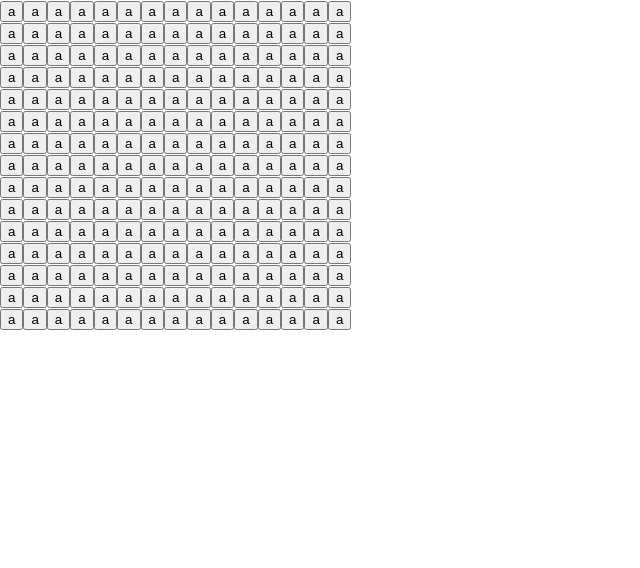
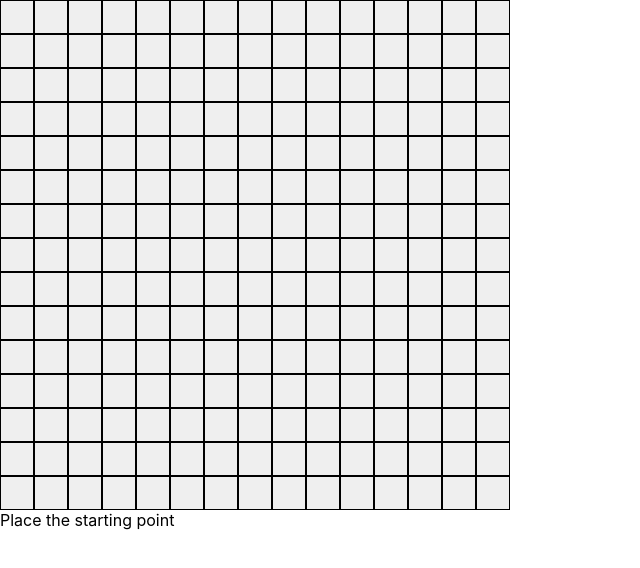
Before and after one commit to JayTLH/pathfinder, a React (Create React App) app: page / in a window 1280 px wide. Shown: the top 568 px of the page, without its empty margins (0-640 px from the left). Built offline with nearby package versions, Linux system fonts and the light colour scheme.

Commit message:
added redux

```diff
--- a/package.json
+++ b/package.json
@@ -9,7 +9,9 @@
     "node-sass": "^4.14.1",
     "react": "^16.13.1",
     "react-dom": "^16.13.1",
-    "react-scripts": "3.4.1"
+    "react-redux": "^7.2.0",
+    "react-scripts": "3.4.1",
+    "redux": "^4.0.5"
   },
   "scripts": {
     "start": "react-scripts start",
--- a/src/App.js
+++ b/src/App.js
@@ -1,13 +1,11 @@
-import React, { Component } from 'react';
+import React from 'react';
 import './App.scss';
 import Pathfinder from './components/Pathfinder.js';
 
-export default class App extends Component {
-  render() {
-    return (
-      <div className="app">
-        <Pathfinder />
-      </div>
-    )
-  }
+export default function App(props) {
+  return (
+    <div className="app">
+      <Pathfinder />
+    </div>
+  )
 };
--- a/src/components/GridNode.js
+++ b/src/components/GridNode.js
@@ -1,12 +1,55 @@
-import React, { Component } from 'react';
+import React from 'react';
+import { useSelector, useDispatch } from 'react-redux';
+import action from '../redux/action.js';
 import './GridNode.scss';
 
-export default class GridNode extends Component {
-  render() {
-    return (
-      <button className="grid-node">
-        a
-      </button>
-    )
+export default function GridNode(props) {
+  const dispatch = useDispatch();
+  const stateGrid = useSelector(state => state.grid);
+  const stateNewNode = useSelector(state => state.newNode);
+  const position = props.position.split('-');
+  const nodeValue = stateGrid[position[0]][position[1]]
+
+  const nodeClass = (value) => {
+    switch (value) {
+      case 1:
+        return 'node-start';
+      case 2:
+        return 'node-end';
+      case 3:
+        return 'node-wall';
+      default:
+        break;
+    }
   }
+
+  const toggle = (event) => {
+    switch (stateNewNode) {
+      case 1:
+        dispatch(action.toggleStart(props.position));
+        break;
+      case 2:
+        dispatch(action.toggleEnd(props.position));
+        break;
+      case 3:
+        dispatch(action.toggleWall(props.position));
+        break;
+      default:
+        break;
+    }
+  }
+
+  const createWall = (event) => {
+    console.log(event.type)
+  }
+
+  const mapButton = (value) => {
+    if (value) { return <button className={`grid-node ${nodeClass(nodeValue)}`} value={nodeValue} /> }
+    return <button className={`grid-node ${nodeClass(nodeValue)}`} value={nodeValue} onMouseOver={toggle} />
+    // return <button className={`grid-node ${nodeClass(nodeValue)}`} value={nodeValue} onMouseDown={toggle} onMouseOver={toggle} />
+  }
+
+  return (
+    <>{mapButton(nodeValue)}</>
+  )
 };
--- a/src/components/GridNode.scss
+++ b/src/components/GridNode.scss
@@ -1,3 +1,20 @@
 .grid-node {
+  width: 34px;
+  height: 34px;
+  padding: 0;
+  border: 1px solid black;
+  margin: 0;
+  outline: none;
+}
 
+.node-start {
+  background: green;
 }
+
+.node-end {
+  background: red;
+}
+
+.node-wall {
+  background: black;
+}
--- a/src/components/Pathfinder.js
+++ b/src/components/Pathfinder.js
@@ -1,58 +1,40 @@
-import React, { Component } from 'react';
+import React from 'react';
+import { useSelector } from 'react-redux';
 import './Pathfinder.scss';
 import GridNode from './GridNode.js';
 
-const blank = [
-  [0, 0, 0, 0, 0, 0, 0, 0, 0, 0, 0, 0, 0, 0, 0],
-  [0, 0, 0, 0, 0, 0, 0, 0, 0, 0, 0, 0, 0, 0, 0],
-  [0, 0, 0, 0, 0, 0, 0, 0, 0, 0, 0, 0, 0, 0, 0],
-  [0, 0, 0, 0, 0, 0, 0, 0, 0, 0, 0, 0, 0, 0, 0],
-  [0, 0, 0, 0, 0, 0, 0, 0, 0, 0, 0, 0, 0, 0, 0],
-  [0, 0, 0, 0, 0, 0, 0, 0, 0, 0, 0, 0, 0, 0, 0],
-  [0, 0, 0, 0, 0, 0, 0, 0, 0, 0, 0, 0, 0, 0, 0],
-  [0, 0, 0, 0, 0, 0, 0, 0, 0, 0, 0, 0, 0, 0, 0],
-  [0, 0, 0, 0, 0, 0, 0, 0, 0, 0, 0, 0, 0, 0, 0],
-  [0, 0, 0, 0, 0, 0, 0, 0, 0, 0, 0, 0, 0, 0, 0],
-  [0, 0, 0, 0, 0, 0, 0, 0, 0, 0, 0, 0, 0, 0, 0],
-  [0, 0, 0, 0, 0, 0, 0, 0, 0, 0, 0, 0, 0, 0, 0],
-  [0, 0, 0, 0, 0, 0, 0, 0, 0, 0, 0, 0, 0, 0, 0],
-  [0, 0, 0, 0, 0, 0, 0, 0, 0, 0, 0, 0, 0, 0, 0],
-  [0, 0, 0, 0, 0, 0, 0, 0, 0, 0, 0, 0, 0, 0, 0]
-];
-
-const gridClone = (blank) => {
-  const clone = []
-  for (let i = 0; i < blank.length; i++) { clone.push(blank[i].slice()) }
-  return clone
-}
-
-export default class Pathfinder extends Component {
-  state = { grid: gridClone(blank) }
-
-  mapNodes = (grid) => {
+export default function Pathfinder(props) {
+  const stateGrid = useSelector(state => state.grid)
+  const stateNewNode = useSelector(state => state.newNode)
+  const mapNodes = () => {
     return (
-      grid.map((row, ri) => {
+      stateGrid.map((row, ri) => {
         return (
           <div className="grid-row" key={`r${ri}`}>
-            {this.mapSingleNode(row, ri)}
+            {row.map((col, ci) => {
+              return <GridNode key={`${ri}-${ci}`} position={`${ri}-${ci}`} />
+            })}
           </div>)
       })
     )
   }
-
-  mapSingleNode = (row, ri) => {
-    return (
-      row.map((col, ci) => {
-        return <GridNode key={`${ri}-${ci}`} row={row} ri={ri} />
-      })
-    )
+  const instructions = () => {
+    switch (stateNewNode) {
+      case 1:
+        return 'Place the starting point';
+      case 2:
+        return 'Place the end point';
+      case 3:
+        return 'Put down any walls you want';
+      default:
+        break;
+    }
   }
 
-  render() {
-    return (
-      <div className="pathfinder">
-        {this.mapNodes(this.state.grid)}
-      </div>
-    )
-  }
+  return (
+    <div className="pathfinder">
+      {mapNodes()}
+      {instructions()}
+    </div>
+  )
 };
--- a/src/components/Pathfinder.scss
+++ b/src/components/Pathfinder.scss
@@ -0,0 +1,3 @@
+.grid-row {
+  height: 34px;
+}
--- a/src/index.js
+++ b/src/index.js
@@ -1,11 +1,15 @@
 import React from 'react';
 import ReactDOM from 'react-dom';
+import { Provider } from 'react-redux';
+import store from './redux/store.js';
 import './index.scss';
 import App from './App.js';
 
 ReactDOM.render(
   <React.StrictMode>
-    <App />
+    <Provider store={store}>
+      <App />
+    </Provider>
   </React.StrictMode>,
   document.getElementById('root')
 );
--- /dev/null
+++ b/src/redux/action.js
@@ -0,0 +1,17 @@
+export default {
+  toggleStart: (position) => {
+    return { type: 'toggleStart', position: position };
+  },
+  toggleEnd: (position) => {
+    return { type: 'toggleEnd', position: position };
+  },
+  toggleWall: (position) => {
+    return { type: 'toggleWall', position: position };
+  },
+  startPath: () => {
+    return {type: 'startPath'};
+  },
+  resetGrid: () => {
+    return {type: 'resetGrid'};
+  }
+};
--- /dev/null
+++ b/src/redux/reducer.js
@@ -0,0 +1,55 @@
+const blank = [
+  [0, 0, 0, 0, 0, 0, 0, 0, 0, 0, 0, 0, 0, 0, 0],
+  [0, 0, 0, 0, 0, 0, 0, 0, 0, 0, 0, 0, 0, 0, 0],
+  [0, 0, 0, 0, 0, 0, 0, 0, 0, 0, 0, 0, 0, 0, 0],
+  [0, 0, 0, 0, 0, 0, 0, 0, 0, 0, 0, 0, 0, 0, 0],
+  [0, 0, 0, 0, 0, 0, 0, 0, 0, 0, 0, 0, 0, 0, 0],
+  [0, 0, 0, 0, 0, 0, 0, 0, 0, 0, 0, 0, 0, 0, 0],
+  [0, 0, 0, 0, 0, 0, 0, 0, 0, 0, 0, 0, 0, 0, 0],
+  [0, 0, 0, 0, 0, 0, 0, 0, 0, 0, 0, 0, 0, 0, 0],
+  [0, 0, 0, 0, 0, 0, 0, 0, 0, 0, 0, 0, 0, 0, 0],
+  [0, 0, 0, 0, 0, 0, 0, 0, 0, 0, 0, 0, 0, 0, 0],
+  [0, 0, 0, 0, 0, 0, 0, 0, 0, 0, 0, 0, 0, 0, 0],
+  [0, 0, 0, 0, 0, 0, 0, 0, 0, 0, 0, 0, 0, 0, 0],
+  [0, 0, 0, 0, 0, 0, 0, 0, 0, 0, 0, 0, 0, 0, 0],
+  [0, 0, 0, 0, 0, 0, 0, 0, 0, 0, 0, 0, 0, 0, 0],
+  [0, 0, 0, 0, 0, 0, 0, 0, 0, 0, 0, 0, 0, 0, 0]
+];
+
+const blankClone = (blank) => {
+  const clone = [];
+  for (let i = 0; i < blank.length; i++) { clone.push(blank[i].slice()) };
+  return clone;
+};
+
+const changeArr = (grid, position, value) => {
+  const newArr = Object.assign([...grid], {
+    [position[0]]: Object.assign([...grid[position[0]]], {
+      [position[1]]: value
+    })
+  })
+  return newArr
+};
+
+export default {
+  toggleNode: (state = { grid: blankClone(blank), newNode: 1 }, action) => {
+    let position;
+    if (action.position) { position = action.position.split('-') };
+    switch (action.type) {
+      case 'toggleStart':
+        state.grid = changeArr(state.grid, position, 1);
+        state.newNode++;
+        break;
+      case 'toggleEnd':
+        state.grid = changeArr(state.grid, position, 2);
+        state.newNode++;
+        break;
+      case 'toggleWall':
+        state.grid = changeArr(state.grid, position, 3);
+        break;
+      default:
+        break;
+    }
+    return state;
+  }
+};
--- /dev/null
+++ b/src/redux/store.js
@@ -0,0 +1,6 @@
+import { createStore } from 'redux';
+import reducer from './reducer';
+
+const store = createStore(reducer.toggleNode);
+
+export default store;
```
Also changed, not shown: 1 other file (tests, documents, lock files or other folders).
